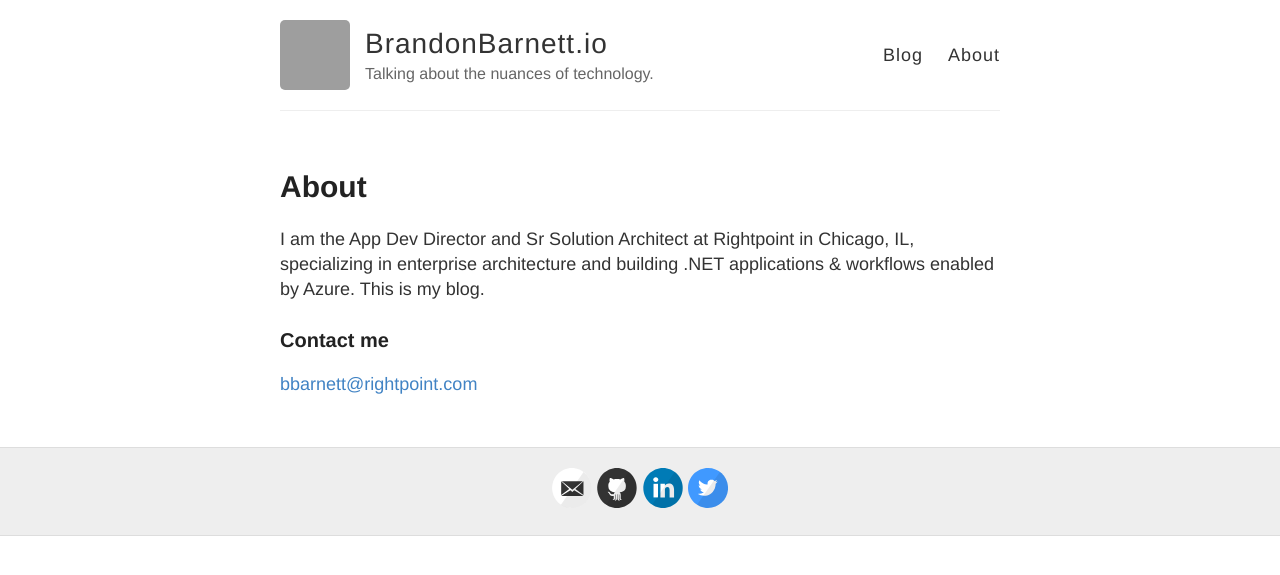
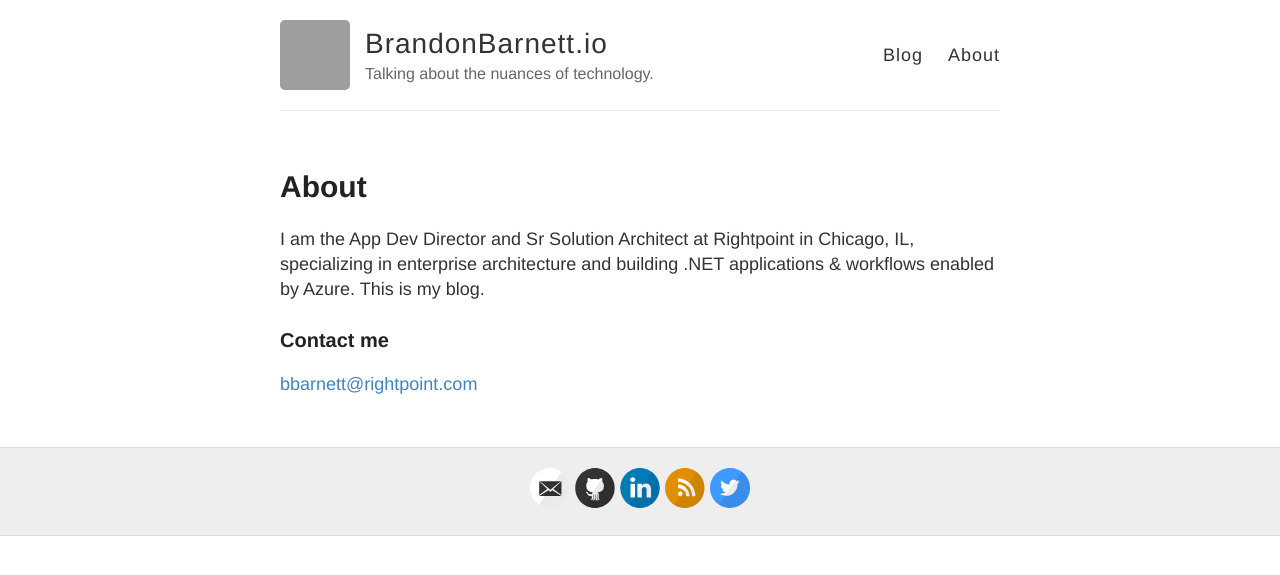
Before and after one commit to brbarnett/brbarnett.github.io, a Jekyll site: the page built from about.md, in a window 1280 px wide. Shown: the top 575 px of the page. Built offline with Jekyll 4.4.1, drawn with Linux system fonts in a browser that asks for light colours; grey boxes are pictures that could not be loaded.

Commit message:
Adding RSS

```diff
--- a/_config.yml
+++ b/_config.yml
@@ -25,7 +25,7 @@
   instagram:
   linkedin: brandon-r-barnett-6302818
   pinterest:
-  rss: # just type anything here for a working RSS icon
+  rss: rss # just type anything here for a working RSS icon
   twitter: brandonbarnett
   stackoverflow: # your stackoverflow profile, e.g. "users/50476/bart-kiers"
   youtube: # channel/<your_long_string> or user/<user-name>
```
